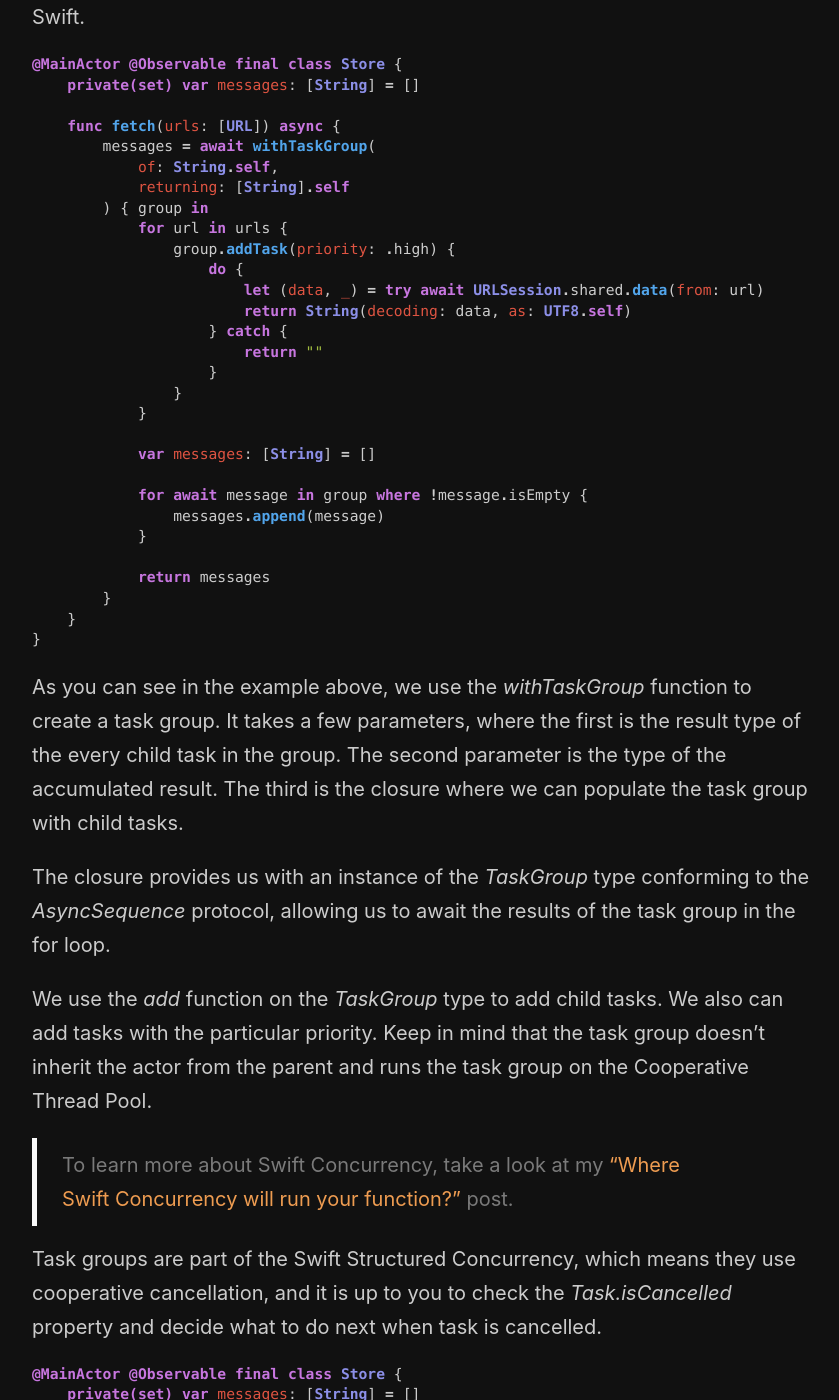
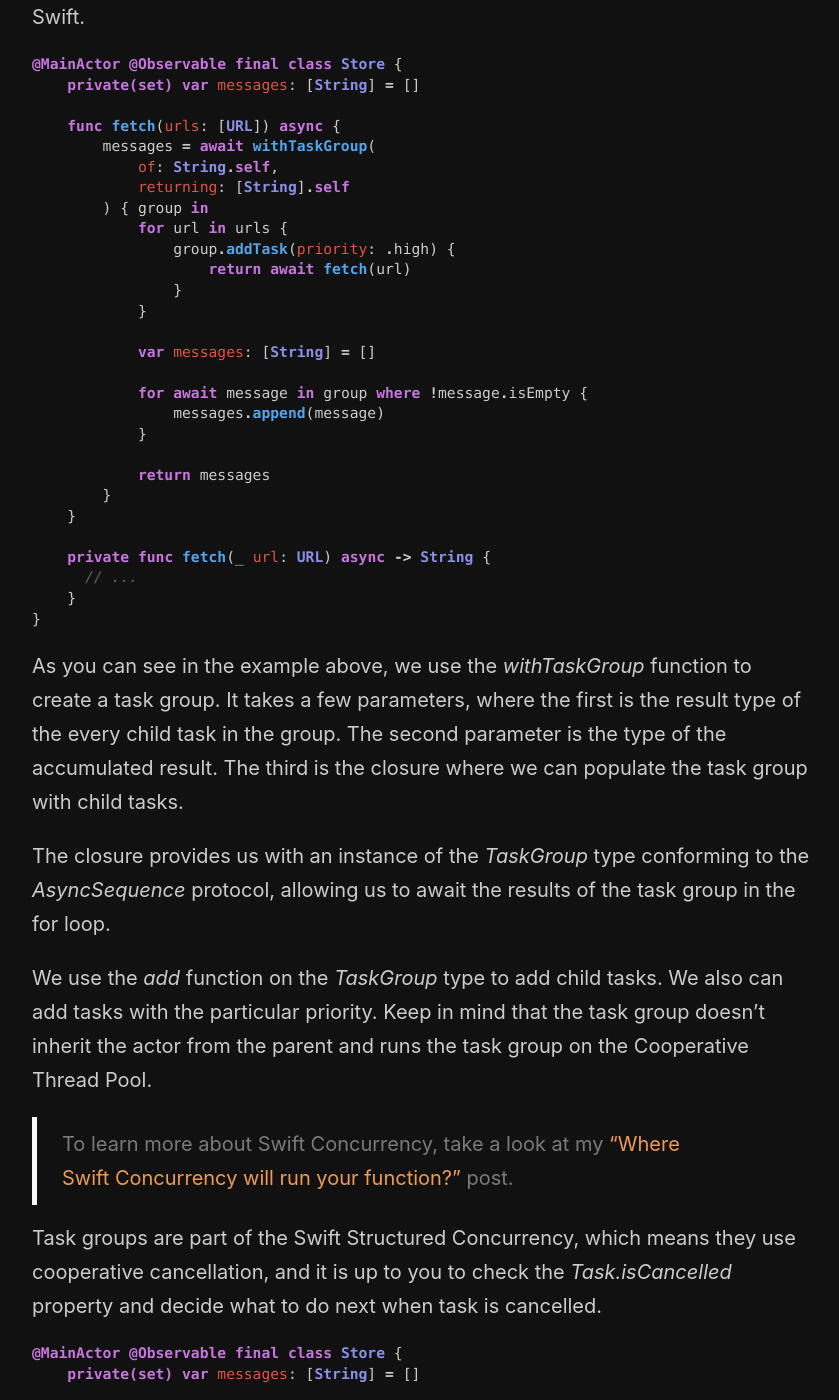
Before and after one commit to mecid/mecid.github.io, a Jekyll site: the page built from _posts/2025-02-04-mastering-task-groups-in-swift.md, in a window 1280 px wide and 1400 px high, scrolled down 612 px. Shown: the whole window, without its empty margins (218-1057 px from the left). Built offline with Jekyll 4.4.1, drawn with Linux system fonts in a browser that asks for light colours; some of the changed text lies outside the part shown.

Commit message:
code examples tuned in task groups post

````diff
--- a/_posts/2025-02-04-mastering-task-groups-in-swift.md
+++ b/_posts/2025-02-04-mastering-task-groups-in-swift.md
@@ -22,12 +22,7 @@ Let’s begin with a fundamental example to illustrate the usage of task groups
         ) { group in
             for url in urls {
                 group.addTask(priority: .high) {
-                    do {
-                        let (data, _) = try await URLSession.shared.data(from: url)
-                        return String(decoding: data, as: UTF8.self)
-                    } catch {
-                        return ""
-                    }
+                    return await fetch(url)
                 }
             }
 
@@ -39,6 +34,10 @@ Let’s begin with a fundamental example to illustrate the usage of task groups
 
             return messages
         }
+    }
+
+    private func fetch(_ url: URL) async -> String {
+      // ...
     }
 }
 ```
@@ -64,15 +63,10 @@ Task groups are part of the Swift Structured Concurrency, which means they use c
         ) { group in
             for url in urls {
                 group.addTask {
-                    do {
-                        if Task.isCancelled {
-                            return ""
-                        } else {
-                            let (data, _) = try await URLSession.shared.data(from: url)
-                            return String(decoding: data, as: UTF8.self)
-                        }
-                    } catch {
+                    if Task.isCancelled {
                         return ""
+                    } else {
+                        return await fetch(url)
                     }
                 }
             }
@@ -89,6 +83,10 @@ Task groups are part of the Swift Structured Concurrency, which means they use c
 
             return messages
         }
+    }
+
+    private func fetch(_ url: URL) async -> String {
+      // ...
     }
 }
 ```
@@ -111,8 +109,7 @@ Let’s talk a bit about how we can optimize task groups in Swift. As I said bef
                 group.addTask {
                     do {
                         try Task.checkCancellation()
-                        let (data, _) = try await URLSession.shared.data(from: url)
-                        return String(decoding: data, as: UTF8.self)
+                        return fetch(url)
                     } catch {
                         return ""
                     }
@@ -127,6 +124,10 @@ Let’s talk a bit about how we can optimize task groups in Swift. As I said bef
 
             return messages
         }
+    }
+
+    private func fetch(_ url: URL) async -> String {
+      // ...
     }
 }
 ```
````
